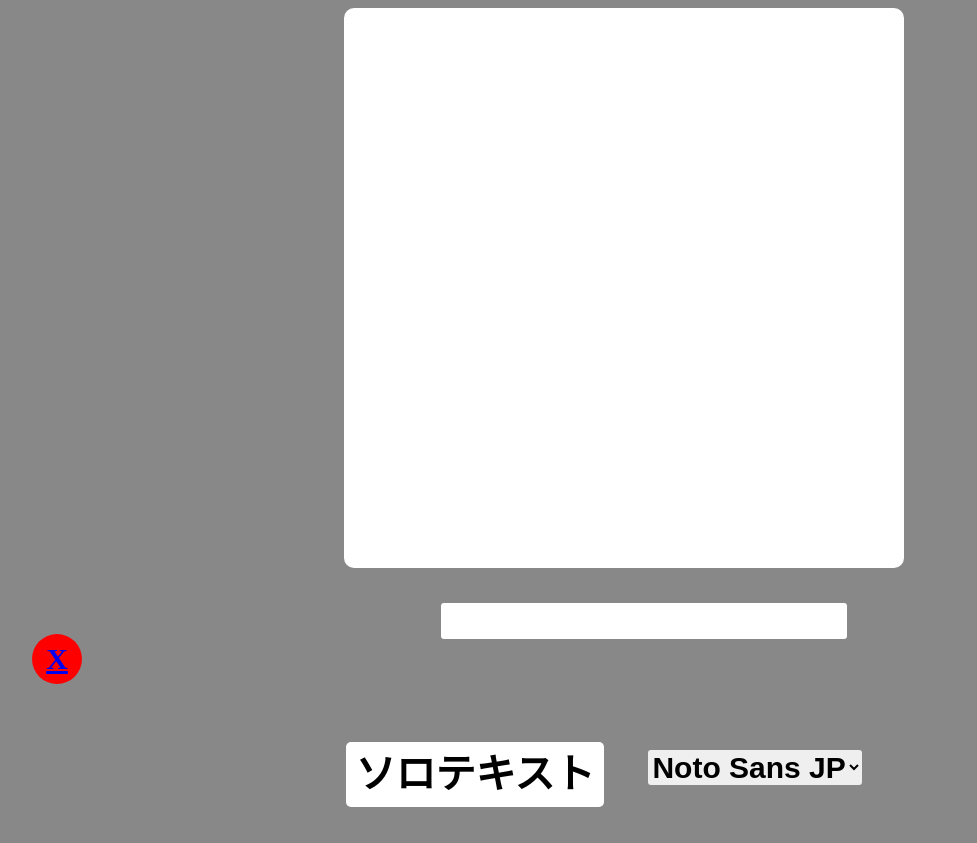
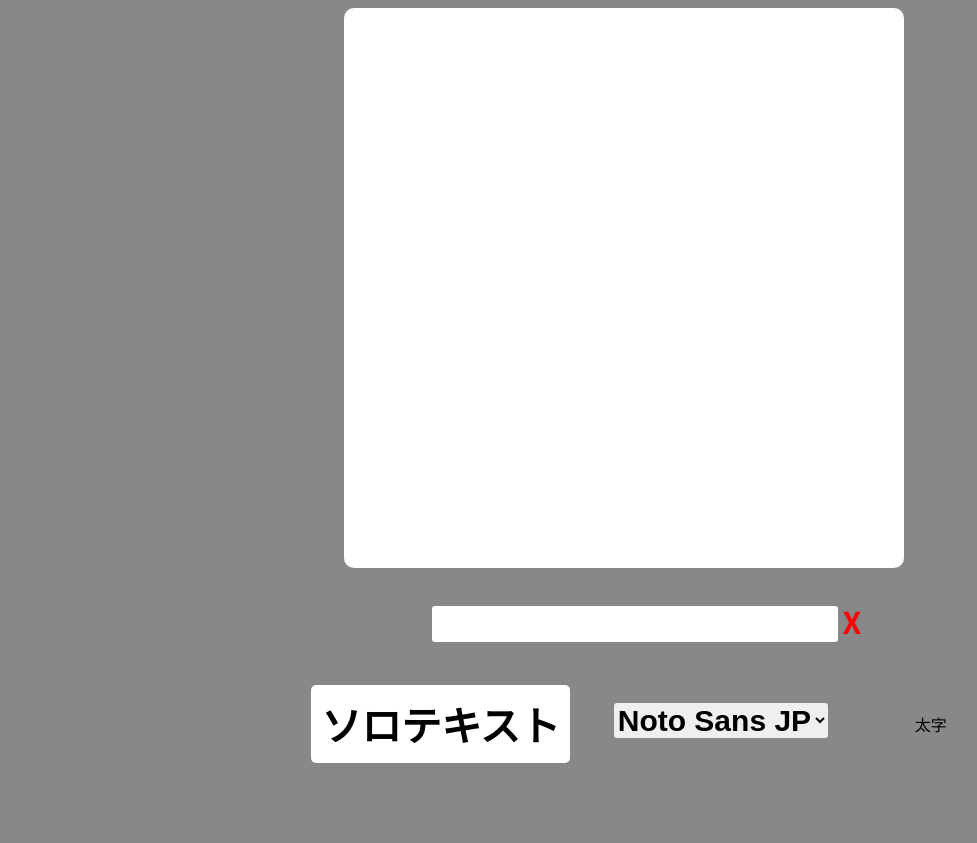
Before and after one commit to gumieProf/PS2.0, a website built with webpack: page index.html in a window 1280 px wide. Both pictures are taken after a click on the link "ソロテキスト". Shown: the whole page, without its empty margins (16-993 px from the left). After the commit the page ends 800 px from the top, so only its background shows below. Built offline with nearby package versions, Linux system fonts and the light colour scheme; files whose address does not match are found by name.

Commit message:
FIX HTML JS

```diff
--- a/index.html
+++ b/index.html
@@ -29,17 +29,34 @@ SOFTWARE.
 <head>
   <meta charset="UTF-8" />
   <title>PFつくる</title>
+<link href="https://fonts.googleapis.com/css2?family=Noto+Sans+JP:wght@100..900&display=swap" rel="stylesheet">
+<link rel="stylesheet" href="./fonts/fontawesome-free-6.7.2-web/css/all.min.css">
   <style>
-    @font-face {
-  font-family: "NSJ";
-  src: url("./fonts/Noto_Sans_JP/NotoSansJP-VariableFont_wght.ttf") format("truetype");
-}
     body{
-      font-family: "NSJ";
+      font-family: "Noto Sans JP";
       text-align: center;
       background-color:#888;
       color: black;
     }
+input[type=checkbox] { display:none; } /* to hide the checkbox itself */
+input[type=checkbox] + label:before {
+  font-family: FontAwesome;
+  display: inline-block;
+}
+
+input[type=checkbox] + label:before { content: "\f0c8"; } /* unchecked icon */
+input[type=checkbox] + label:before {
+  font-size: 30px;
+   letter-spacing: 10px;
+  } /* space between checkbox and label */
+
+input[type=checkbox]:checked + label:before {
+   content: "\f14a";
+  } /* checked icon */
+input[type=checkbox]:checked + label:before {
+   letter-spacing: 5px;
+   font-size: 30px;
+  } /* allow space for check mark */
     canvas{
       border: solid 30px white;
       border-radius: 10px;
@@ -77,22 +94,21 @@ SOFTWARE.
       font-weight: bold;
     }
     .del{
+      position: relative;
+      top: 10px;
       font-size: 30px;
       font-weight: bold;
-      height: 50px;
-      width: 50px;
       text-decoration: none;
-      background: red;
-      color: white;
-      border-radius: 50%;
-      display:flex;
+      color: red;
+
    align-items:center;
    justify-content:center;
     }
     .NSJ{
-      font-family: "NSJ";
+      font-family: "Noto Sans JP";
     }
   </style>
+
 </head>
 <body>
   <canvas height="500px" width="500px"></canvas>
@@ -100,8 +116,10 @@ SOFTWARE.
   <ul></ul>
   <a href="#" id="addSolo" class="btn">ソロテキスト</a>
   <select id="font">
-    <option value="NSJ" class="NSJ" selected>Noto Sans JP</option>
+    <option value="Noto Sans JP" class="NSJ" selected>Noto Sans JP</option>
   </select>
+  <input id="bold" type="checkbox" />
+  <label for="bold">太字</label>
 </body>
 <script src="./dist/indexOP.js"></script>
 </html>
--- a/index.js
+++ b/index.js
@@ -48,12 +48,16 @@ $(function(){
   }
 }
 function draw(){
-  var sct=$("font").value()
+  var sct=$("font").value;
   cvs.clearRect(0,0,canvas.height,canvas.width);
   cvs.fillStyle = "#fff";
   cvs.fillRect(0,0, canvas.height,canvas.width);
   var y=50;
-  cvs.font="bold 50px "+sct
+  if($("#bold").prop("checked")){
+    cvs.font="bold 50px "+sct;
+  }else{
+    cvs.font="50px "+sct;
+  }
   cvs.fillStyle = "#000";
   for (let index = 0; index < texts.length; index++) {
     cvs.fillText(texts[index], 20,y);
@@ -66,7 +70,7 @@ $("#addSolo").click(function(){
   var list = $("ul");
   var elem=$("<li class='solo input'></li>");
   var input = $("<input type='text'>");
-  var btn = $("<div class='del'><a href='#'>X</a></div>");
+  var btn = $("<a href='#' class='del'>X</a>");
   elem.append(input);
   elem.append(btn);
   list.append(elem);
@@ -81,4 +85,10 @@ $("#addSolo").click(function(){
 $(document).on("keyup", ".input>input", function(){
   get();
 });
+$(document).on("click",".del",function(){
+  get();
+})
+$('#bold, #font').change(function(){
+  get();
 });
+});
```
